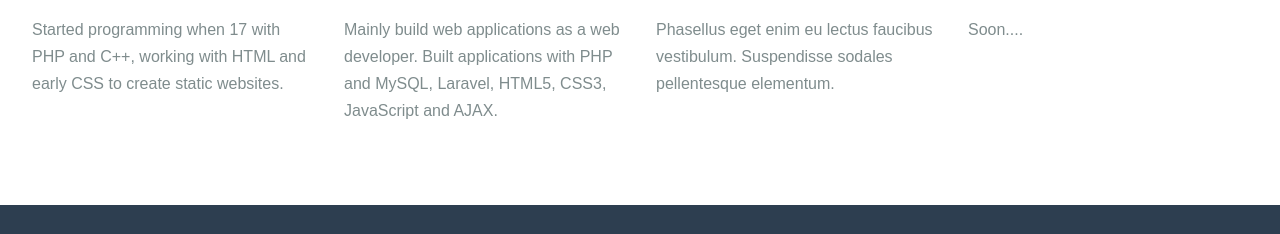
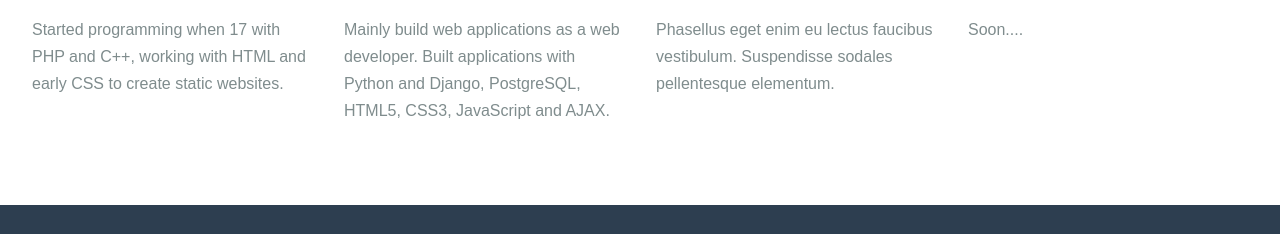
Before and after one commit to ehsangun/ehsangun.github.io, a plain HTML site: page index.html in a window 1280 px wide. Shown: the part 876-1110 px from the top of the page. Drawn offline with nearby package versions, Linux system fonts and the light colour scheme.

Commit message:
Update index.html

```diff
--- a/index.html
+++ b/index.html
@@ -99,7 +99,7 @@
                     Web applications
                 </h3>
                 <p>
-                    Mainly build web applications as a web developer. Built applications with PHP and MySQL, Laravel, HTML5, CSS3, JavaScript and AJAX.
+                    Mainly build web applications as a web developer. Built applications with Python and Django, PostgreSQL, HTML5, CSS3, JavaScript and AJAX.
                 </p>
             </div>
             <div class="l-box pure-u-1 pure-u-md-1-2 pure-u-lg-1-4">
```
